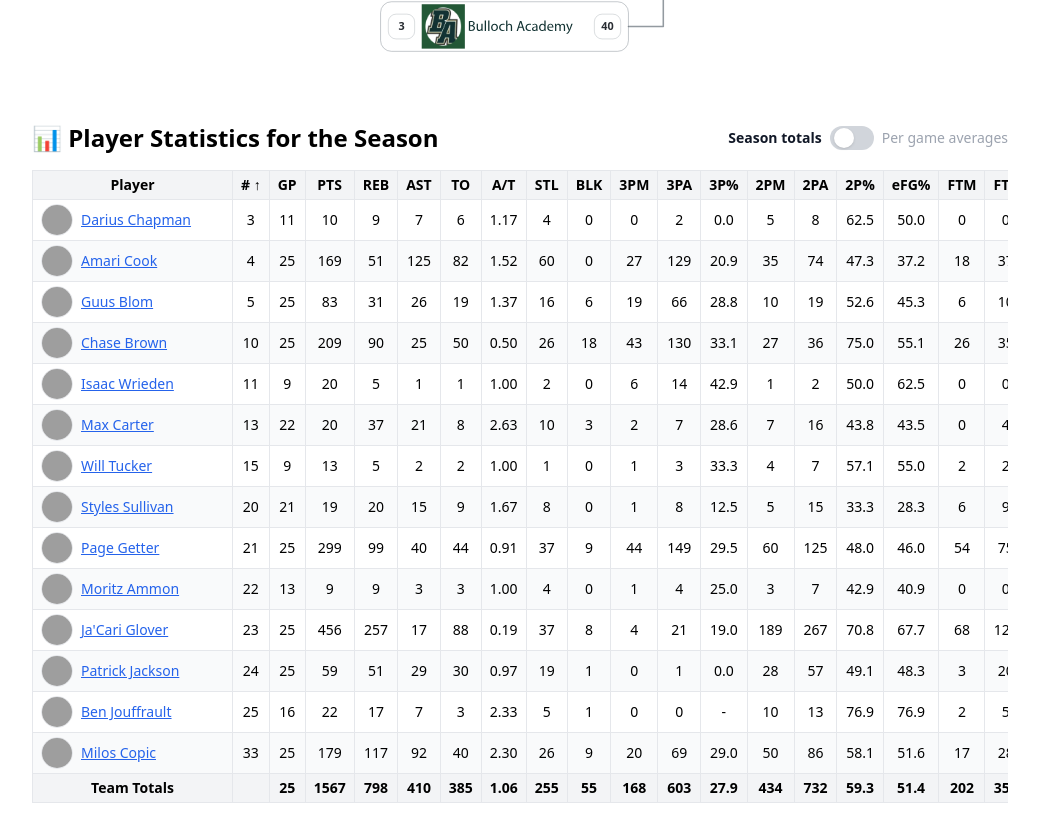
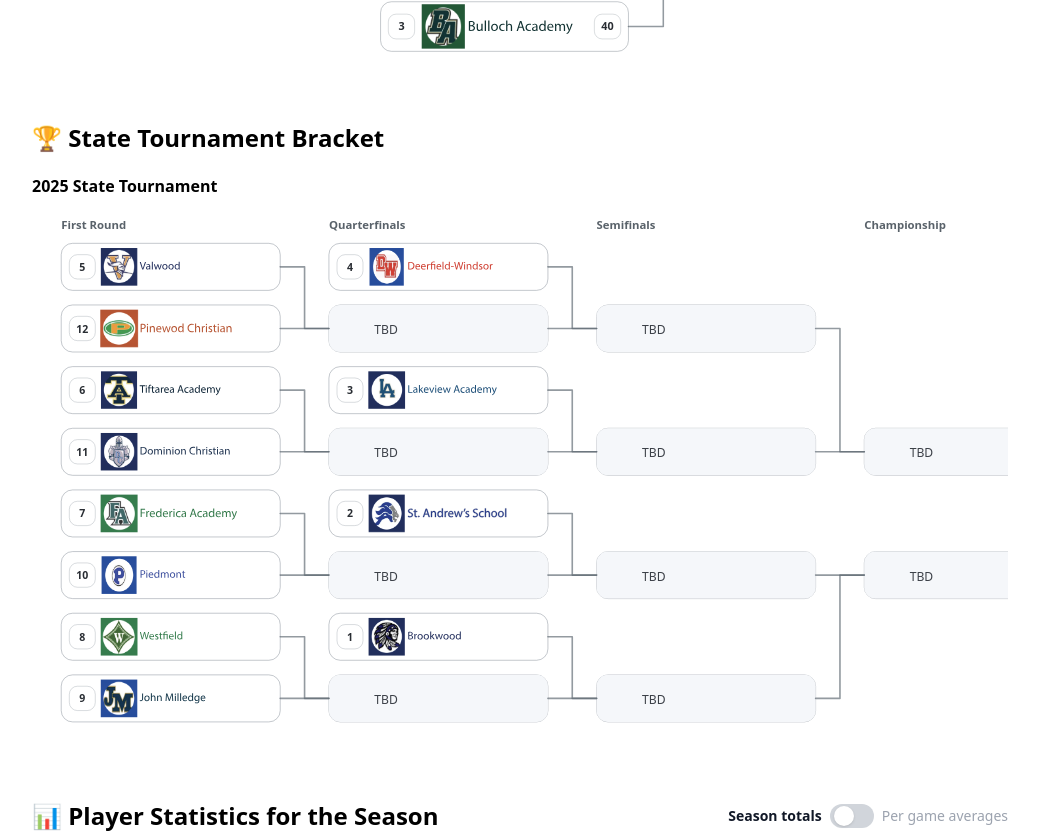
Before and after one commit to newonda1/st-andrews-basketball, a React (Vite) app: page /athletics/boys/basketball/seasons/2025-26 in a window 1280 px wide. Shown: the part 2620-3453 px from the top of the page, without its empty margins (120-1159 px from the left). Built offline with nearby package versions, Linux system fonts and the light colour scheme; grey boxes are pictures that could not be loaded.

Commit message:
Update Season2025_26.jsx

```diff
--- a/src/boys/basketball/seasons/Season2025_26.jsx
+++ b/src/boys/basketball/seasons/Season2025_26.jsx
@@ -1,6 +1,7 @@
 import React, { useEffect, useMemo, useState } from "react";
 import { Link } from "react-router-dom";
 import RegionBracket5SVG from "../components/RegionBracket5SVG";
+import StateBracket12SVG from "../components/StateBracket12SVG";
 
 function Season2025_26() {
   const [games, setGames] = useState([]);
@@ -683,6 +684,21 @@ function Season2025_26() {
         )}
       </section>
 
+      {/* 2.6 STATE TOURNAMENT BRACKET */}
+      <section className="space-y-3">
+        <h2 className="text-2xl font-semibold">🏆 State Tournament Bracket</h2>
+
+        {bracketsData === null ? (
+          <p className="text-gray-600">Loading state bracket…</p>
+        ) : bracketsData?.[String(SEASON_ID)]?.state ? (
+          <StateBracket12SVG bracket={bracketsData[String(SEASON_ID)].state} />
+        ) : (
+          <p className="text-gray-600">
+            State bracket data is not available for this season (missing key "{String(SEASON_ID)}" in brackets.json).
+          </p>
+        )}
+      </section>
+
       {/* 3. PLAYER STATS TABLE */}
       <section>
         <div className="flex items-center justify-between mt-8 mb-4">
```
